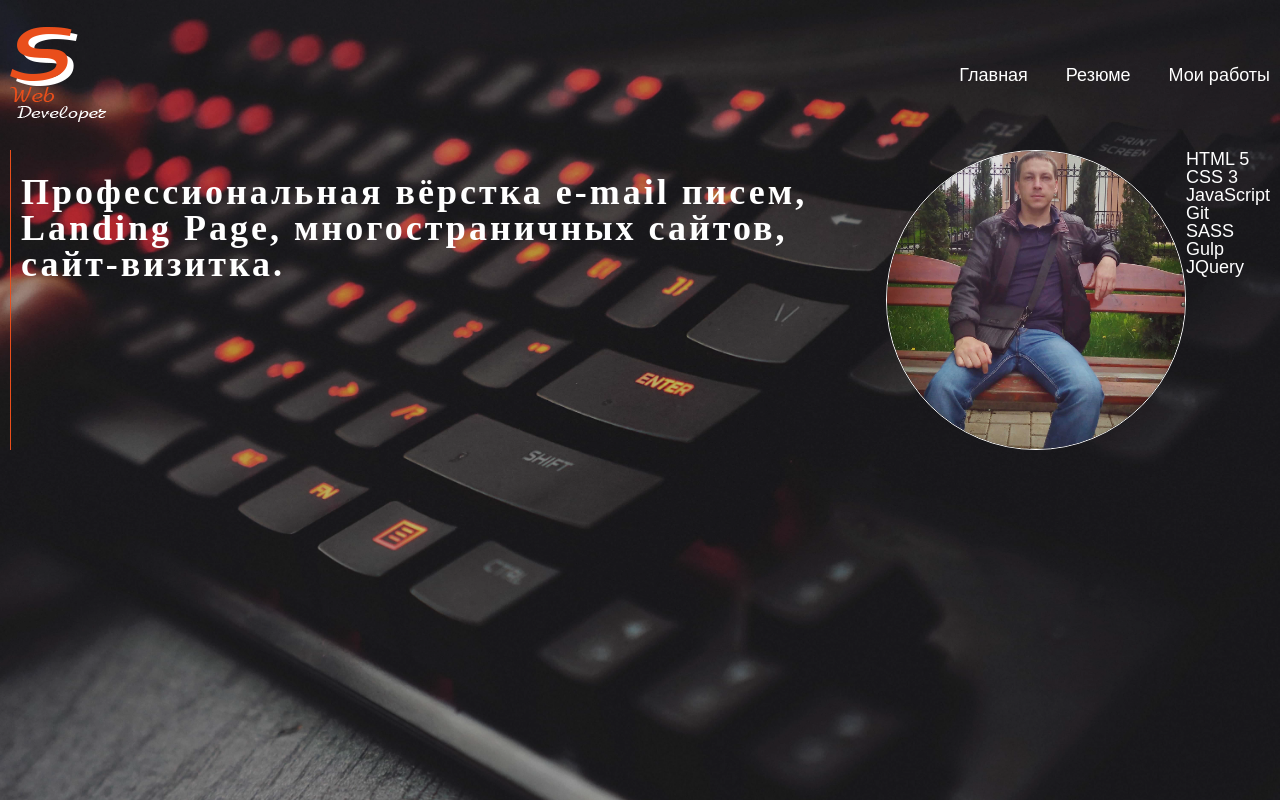
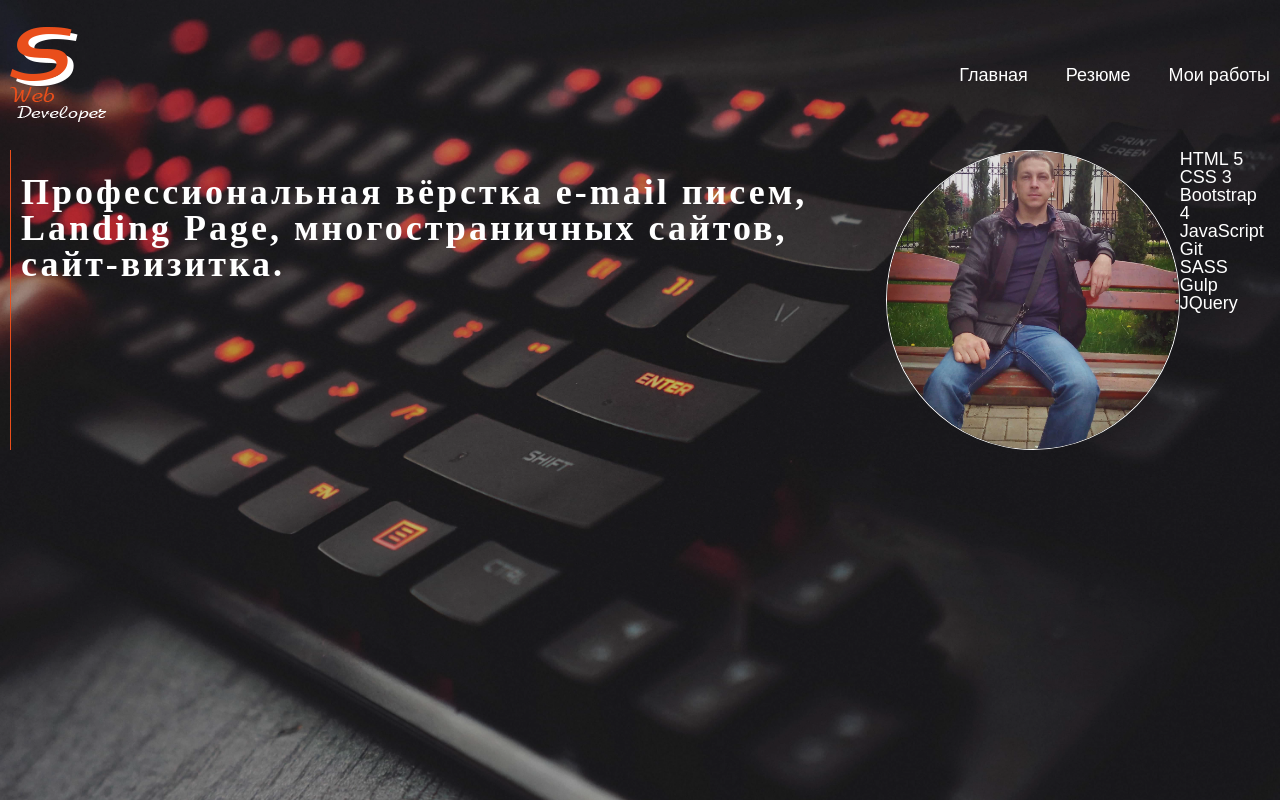
Before and after one commit to SergeyS85/myportfolio, a plain HTML site: page index.html in a window 1280 px wide. Drawn offline with Linux system fonts and the light colour scheme; a web font is replaced by a local one.

Commit message:
add new li tag

```diff
--- a/index.html
+++ b/index.html
@@ -49,6 +49,7 @@
 							<div class="block_skills">
 								<li>HTML 5</li>
 								<li>CSS 3</li>
+								<li>Bootstrap 4</li>
 								<li>JavaScript</li>
 								<li>Git</li>
 								<li>SASS</li>
```
